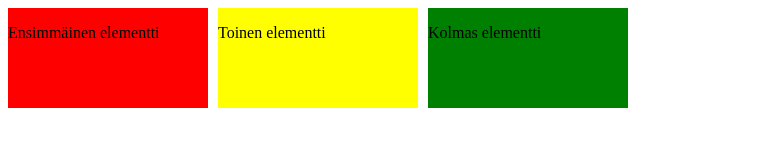
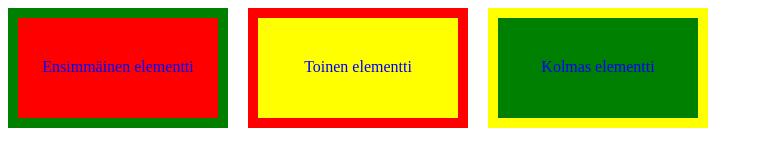
Before and after one commit to pzanni/Lapio-website, a plain HTML site: page position.html in a window 1280 px wide. Shown: the whole page, without its empty margins (0-763 px from the left). Drawn offline with Linux system fonts and the light colour scheme.

Commit message:
Osa 3. Kymmenes tehtävä

```diff
--- a/styles.css
+++ b/styles.css
@@ -3,14 +3,27 @@
   height: 100px;
   background-color: red;
   position: absolute;
+  border-style: solid;
+  border-width: 10px;
+  text-align: center;
+  border-color: green;
+}
+
+p {
+  margin-top:40px;
+  color: blue;
 }
 
 .second-box-container {
   width: 200px;
-  height: 100px;
+  height:100px;
   background-color: yellow;
   position: absolute;
-  margin-left: 210px
+  margin-left: 240px;
+  border-style: solid;
+  border-width: 10px;
+  text-align: center;
+  border-color: red;
 }
 
 .third-box-container {
@@ -18,5 +31,9 @@
   height: 100px;
   background-color: green;
   position: absolute;
-  margin-left: 420px
+  margin-left: 480px;
+  border-style: solid;
+  border-width: 10px;
+  text-align: center;
+  border-color: yellow;
 }
```
